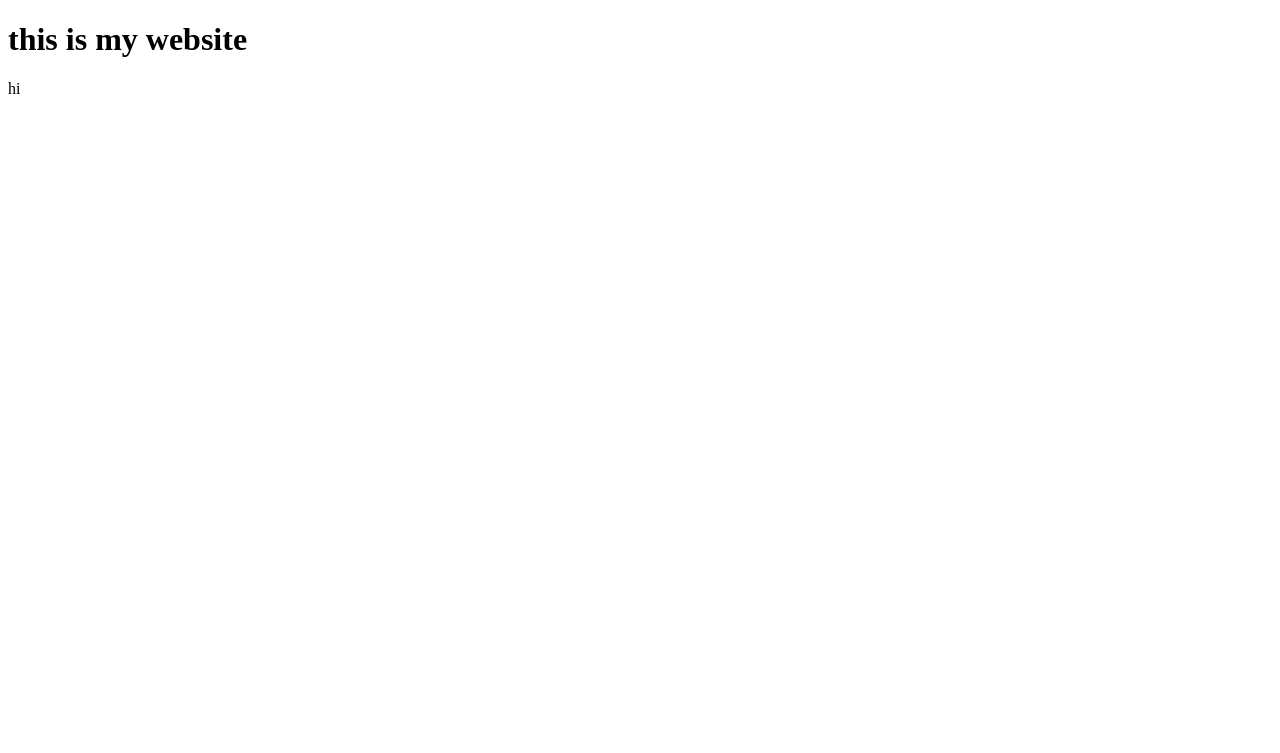
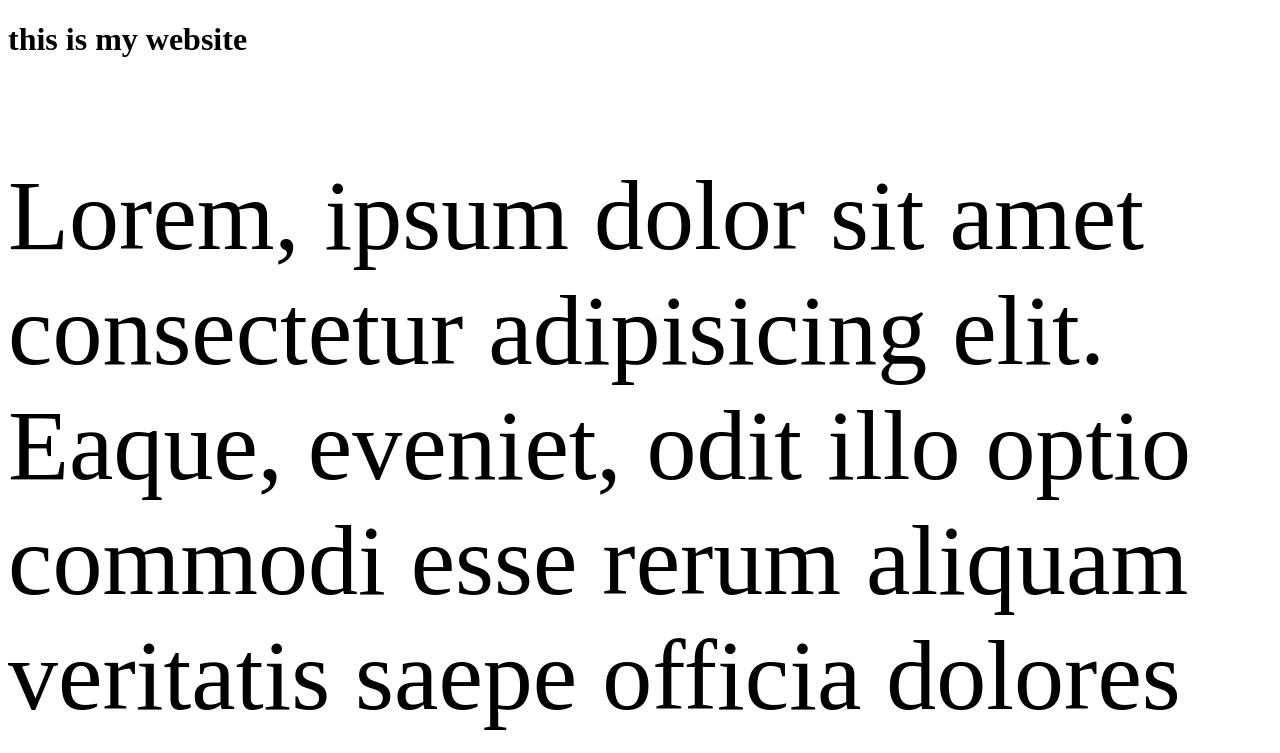
Before and after one commit to Paparichiverson/Sample_Branch, a plain HTML site: page index.html in a window 1280 px wide. Shown: the top 753 px of the page. Drawn offline with Linux system fonts and the light colour scheme.

Commit message:
second commit

```diff
--- a/index.html
+++ b/index.html
@@ -3,10 +3,11 @@
 <head>
     <meta charset="UTF-8">
     <meta name="viewport" content="width=device-width, initial-scale=1.0">
+    <link rel="stylesheet" href="style.css">
     <title>Document</title>
 </head>
 <body>
     <h1>this is my website</h1>
-    <p>hi</p>
+    <p>Lorem, ipsum dolor sit amet consectetur adipisicing elit. Eaque, eveniet, odit illo optio commodi esse rerum aliquam veritatis saepe officia dolores aut asperiores sapiente quod molestias unde? Laboriosam, doloribus cumque.</p>
 </body>
 </html>
--- /dev/null
+++ b/style.css
@@ -0,0 +1,3 @@
+p{
+    font-size: 100px;
+}
```
Also changed, not shown: 1 other file.
